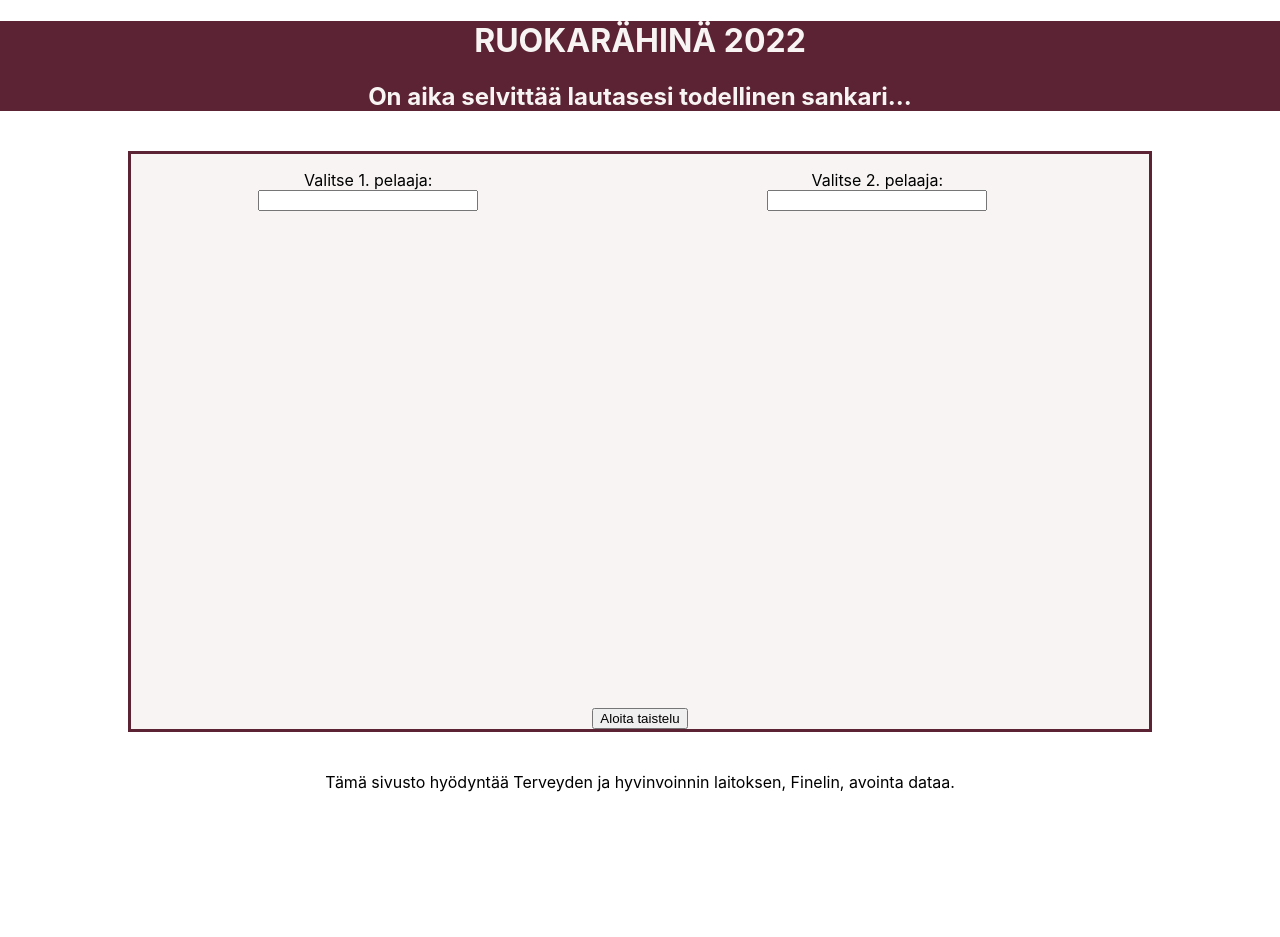
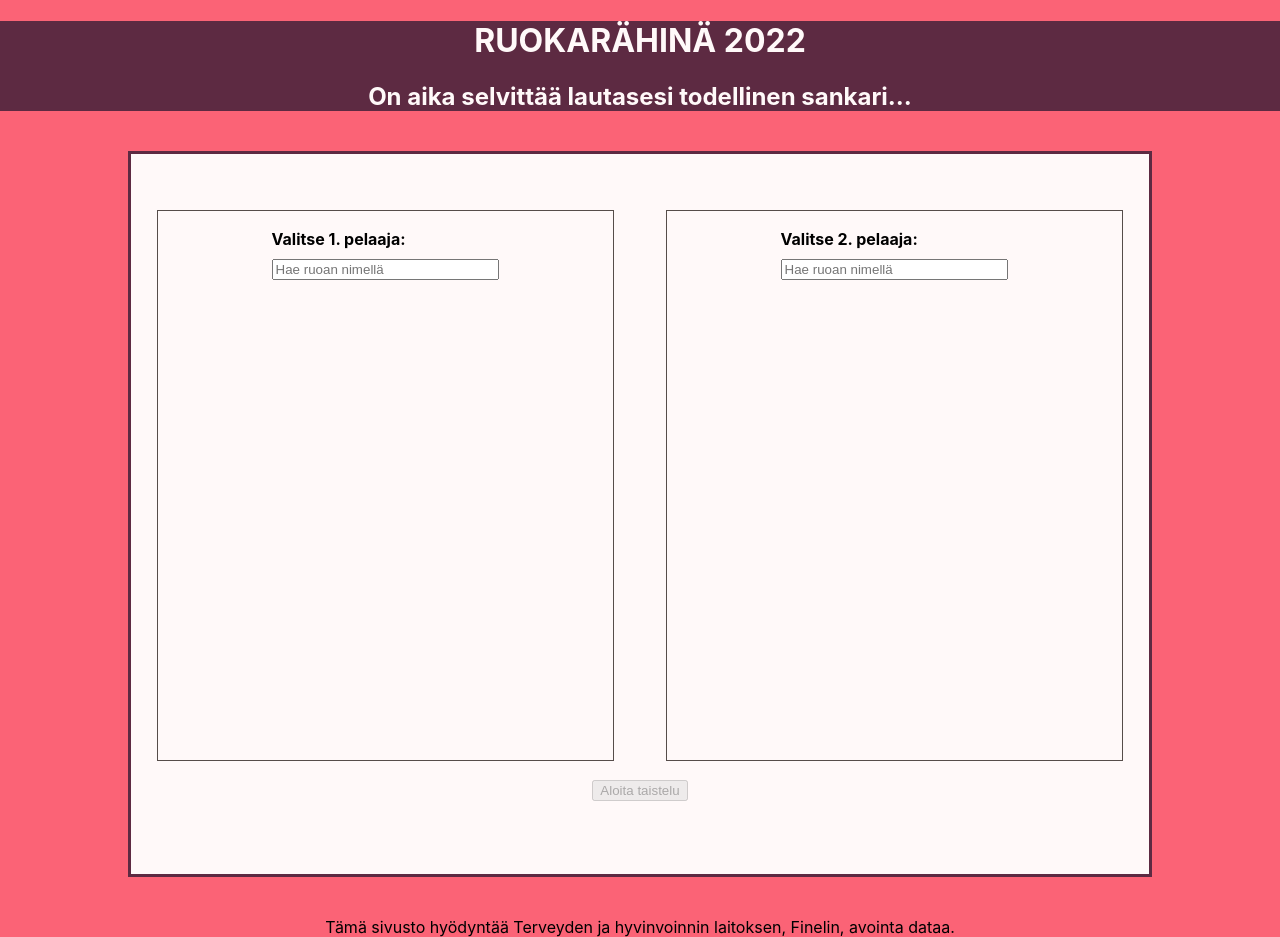
Before and after one commit to martansk/ruokarahina, a React (Create React App) app in the folder frontend/: page / in a window 1280 px wide. Before the commit the page ends 800 px from the top, so only its background shows below. Built offline with nearby package versions, Linux system fonts and the light colour scheme.

Commit message:
changes to ui, playerselection & playerreducer
- removed unnecessary code from playerselection
- new battle creates initial state on playerreducer
- rendering components based on playerreducer works now with objects

```diff
--- a/frontend/src/App.css
+++ b/frontend/src/App.css
@@ -1,46 +1,59 @@
+html {
+  background-color: rgb(251, 99, 118);
+  font-family: 'Courier New', Courier, monospace;
+}
+
 .intro-box {
   text-align: center;
-  background-color: rgb(91, 35, 51);
-  color: rgb(247, 244, 243);
+  background-color: rgb(93, 42, 66);
+  color: rgb(255, 249, 249);
 }
 
 .App {
   text-align: center;
-  background-color: rgb(247, 244, 243);
+  background-color: rgb(255, 249, 249);
   margin-top: 5vh;
   margin-bottom: 5vh;
   margin-left: 10vw;
   margin-right: 10vw;
-  border: solid rgb(91, 35, 51);
+  border: solid rgb(93, 42, 66);
+  padding-top: 5vh;
+  padding-bottom: 5vh;
+  height: 80vh;
+  line-height: 1.5;
 }
 
 .player-details {
   display: flex;
   flex-direction: row;
+}
+
+.left, .right {
+  width: 50%;
+  border: 1px solid rgb(86, 77, 74);
   margin-top: 2vh;
   margin-bottom: 2vh;
-}
-
-.left {
-  width: 50%;
-}
-
-.right {
-  width: 50%;
+  margin-left: 2vw;
+  margin-right: 2vw;
+  padding-top: 2vh;
 }
 
 .search-container {
   display: flex;
   flex-direction: column;
-  width:220px;
   margin-left:25%;
   margin-right: 25%;
+}
+
+.player-label {
+  text-align: left;
+  margin-bottom: 1vh;
 }
 
 .dropdown {
   display: flex;
   flex-direction: column;
-  border: 1px solid gray;
+  border: 1px solid rgb(86, 77, 74);
   height: 60vh;
   overflow: auto;
 }
@@ -56,11 +69,15 @@
 }
 
 .dropdown-line:hover {
-  background-color: aqua;
+  background-color: rgb(255, 220, 204);
 }
 
 input {
   width: 100%;
+}
+
+.player-info {
+  padding: 10%;
 }
 
 .battle {
--- a/frontend/src/App.js
+++ b/frontend/src/App.js
@@ -70,10 +70,11 @@ const App = () => {
           />}
       </div>
       </div>
+
       <div className='startBattle'>
-      {Object.values(player).length === 2 ?
+      {Object.keys(player[0]).length !== 0 && Object.keys(player[1]).length !== 0 ?
         <button onClick={() => startBattle()}>Aloita taistelu</button> :
-        <></>}
+        <button disabled>Aloita taistelu</button>}
       </div>
 
     </div>
--- a/frontend/src/components/playerInfo.js
+++ b/frontend/src/components/playerInfo.js
@@ -17,9 +17,9 @@ const PlayerInfo = (props) => {
     };
 
     return (
-    <div>
+    <div className="player-info">
         <div>{props.x}. pelaaja</div>
-        <div>{props.name.fi}</div>
+        <div><b>{props.name.fi}</b></div>
         <div>Energia: {Math.round(props.energyKcal * 10) /10}</div>
         <div>Hiilihydraatit: {Math.round(props.carbohydrate * 10) / 10}</div>
         <div>Proteiinit: {Math.round(props.protein * 10) / 10}</div>
--- a/frontend/src/components/playerSelection.js
+++ b/frontend/src/components/playerSelection.js
@@ -18,22 +18,16 @@ const PlayerSelection = (props) => {
 
     const url = 'http://localhost:3001/api/food/';
 
-    //const data = useSelector((state) => state.data);
-    //const filter = useSelector((state) => state.filter);
-
-
     const findFoods = (filter) => {
         try {
-            //if (filter === '') dispatch(removeData()) // if there's no filter, show no data
-            //else {
+            if (filter === '') setData([]); // if there's no filter, show no data
+            else {
                 axios
                     .get(url + filter) //e.g. .../api/food/omen
                     .then(response => {
-                    //dispatch(addData(response.data));
                     setData(response.data);
                 });
-            //}
-            //dispatch(addFilter(filter));
+            }
             setFilter(filter);
         } catch (e) {
             console.log(e.message);
@@ -53,8 +47,6 @@ const PlayerSelection = (props) => {
     const selectPlayer = (id) => {
         const playerObject = findByID(data, id);
         dispatch(addPlayer( [ playerObject[0], props.nro-1 ]));
-        //dispatch(removeFilter());
-        //dispatch(removeData());
         setFilter('');
         setData([]);
     };
@@ -74,13 +66,14 @@ const PlayerSelection = (props) => {
         <form>
 
         <div className="player-label">
-            <label>Valitse {props.x}. pelaaja:</label>
+            <label><b>Valitse {props.x}. pelaaja:</b></label>
         </div>
 
         <div className="inner-container">
         <input
             value={filter}
-            onChange={handleFind} />
+            onChange={handleFind}
+            placeholder='Hae ruoan nimellä' />
         </div>
         </form>
         <div className="dropdown">
--- a/frontend/src/reducers/playerReducer.js
+++ b/frontend/src/reducers/playerReducer.js
@@ -10,7 +10,7 @@ const playerSlice = createSlice({
             return state;
         },
         removePlayer(state, action) {
-            return [];
+            return { 0: {}, 1:{} };
         },
         // removes player by id
         removeOnePlayer(state, action) {
```
